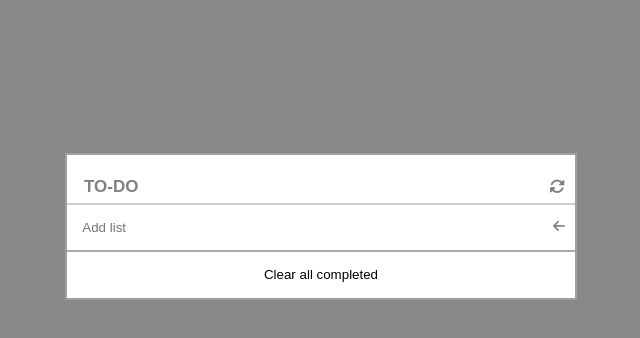
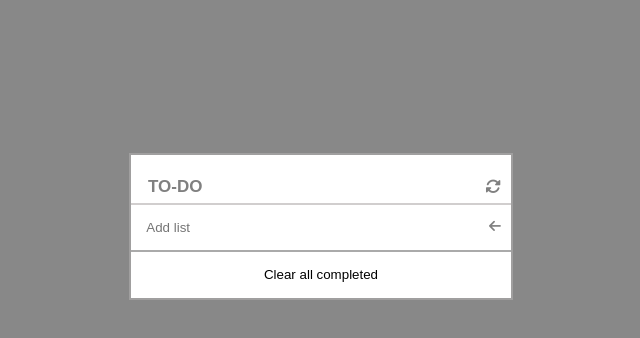
Before and after one commit to MxoDevops/Todo-list, a website built with webpack: page index.html in a window 1280 px wide. Shown: the whole page, without its empty margins (319-959 px from the left). Built offline with nearby package versions, Linux system fonts and the light colour scheme.

Commit message:
Add deploy

```diff
--- a/src/style.css
+++ b/src/style.css
@@ -14,7 +14,7 @@ body {
 
 .main-section {
   background-color: #fff;
-  width: 40%;
+  width: 30%;
   margin: 9rem auto;
   border: 2px solid rgb(160, 159, 159);
   text-align: start;
@@ -25,7 +25,7 @@ p {
   color: gray;
   text-align: start;
   margin-left: 1rem;
-  font-weight: 700;
+  font-weight: 600;
 }
 
 .headline {
```
